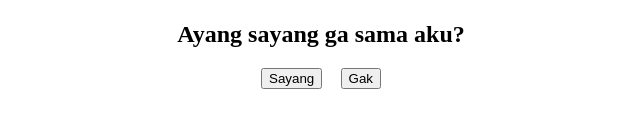
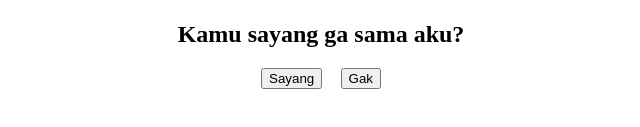
Before and after one commit to aanabdulrohman/kuis, a plain HTML site: page index.html in a window 1280 px wide. Shown: the part 291-418 px from the top of the page, 319-959 px from the left. Drawn offline with Linux system fonts and the light colour scheme.

Commit message:
index.html
update text

```diff
--- a/index.html
+++ b/index.html
@@ -12,7 +12,7 @@
   </head>
   <body style="text-align: center">
     <img src="Foto.gif" alt="DekaTutorial" style="height: 280px" />
-    <h2 style="color:#rgb(254,160,161);">Ayang sayang ga sama aku?</h2>
+    <h2 style="color:#rgb(254,160,161);">Kamu sayang ga sama aku?</h2>
     <div>
       <button onclick="mau()">Sayang</button>
       <button onmouseover="gak(this)">Gak</button>
```
